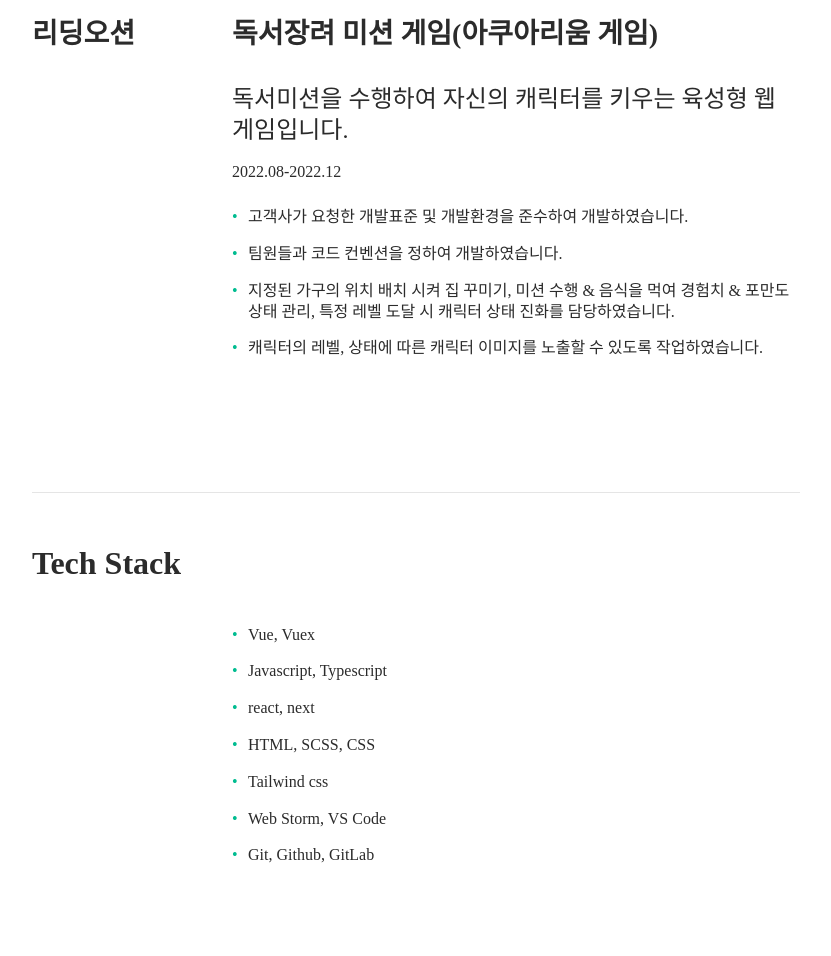
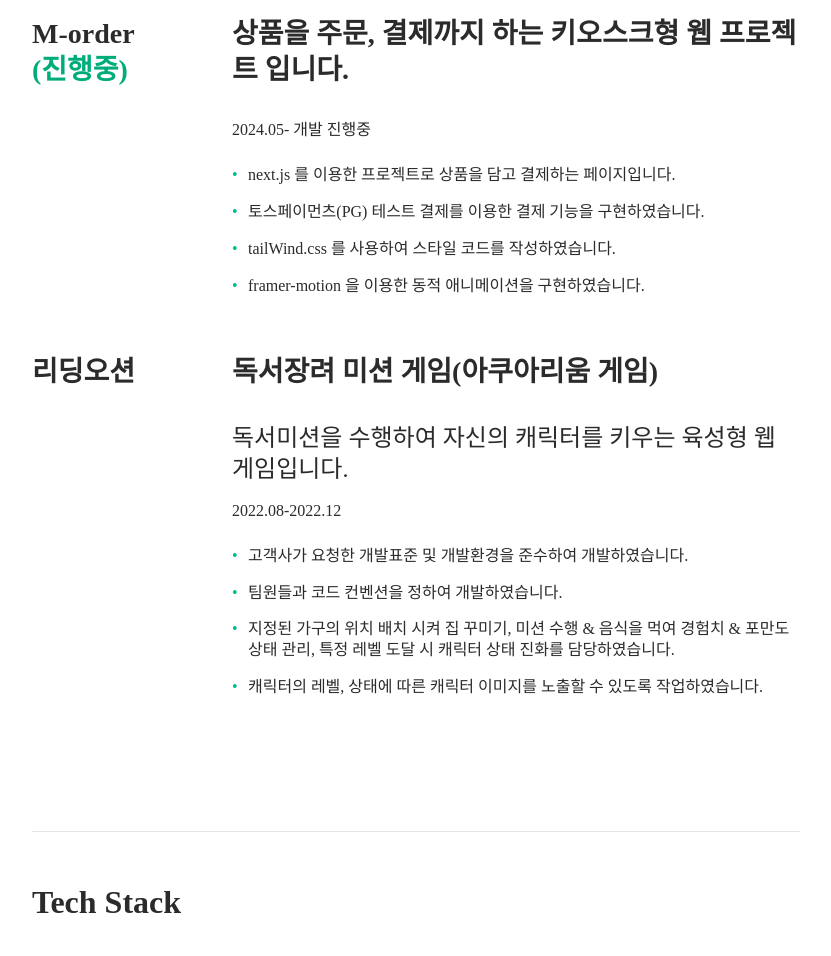
Before and after one commit to seo-minki/resume, a plain HTML site: page index.html in a window 1280 px wide. Shown: the part 4340-5296 px from the top of the page, without its empty margins (224-1055 px from the left). Drawn offline with Linux system fonts and the light colour scheme; a web font is replaced by a local one.

Commit message:
사이드 프로젝트 내용 추가

```diff
--- a/index.html
+++ b/index.html
@@ -193,6 +193,23 @@
             <h2>Side Project</h2>
             <div class="row">
                 <div class="row_left">
+                    <h3>M-order<br><b>(진행중)</b></h3>
+                </div>
+                <div class="row_right">
+                    <div class="project">
+                        <h3>상품을 주문, 결제까지 하는 키오스크형 웹 프로젝트 입니다.</h3>
+                        <span><time datetime="2024-05">2024.05</time>- 개발 진행중</span>
+                        <ul>
+                            <li>next.js 를 이용한 프로젝트로 상품을 담고 결제하는 페이지입니다.</li>
+                            <li>토스페이먼츠(PG) 테스트 결제를 이용한 결제 기능을 구현하였습니다.</li>
+                            <li>tailWind.css 를 사용하여 스타일 코드를 작성하였습니다.</li>
+                            <li>framer-motion 을 이용한 동적 애니메이션을 구현하였습니다.</li>
+                        </ul>
+                    </div>
+                </div>
+            </div>
+            <div class="row">
+                <div class="row_left">
                     <h3>리딩오션</h3>
                 </div>
                 <div class="row_right">
```
